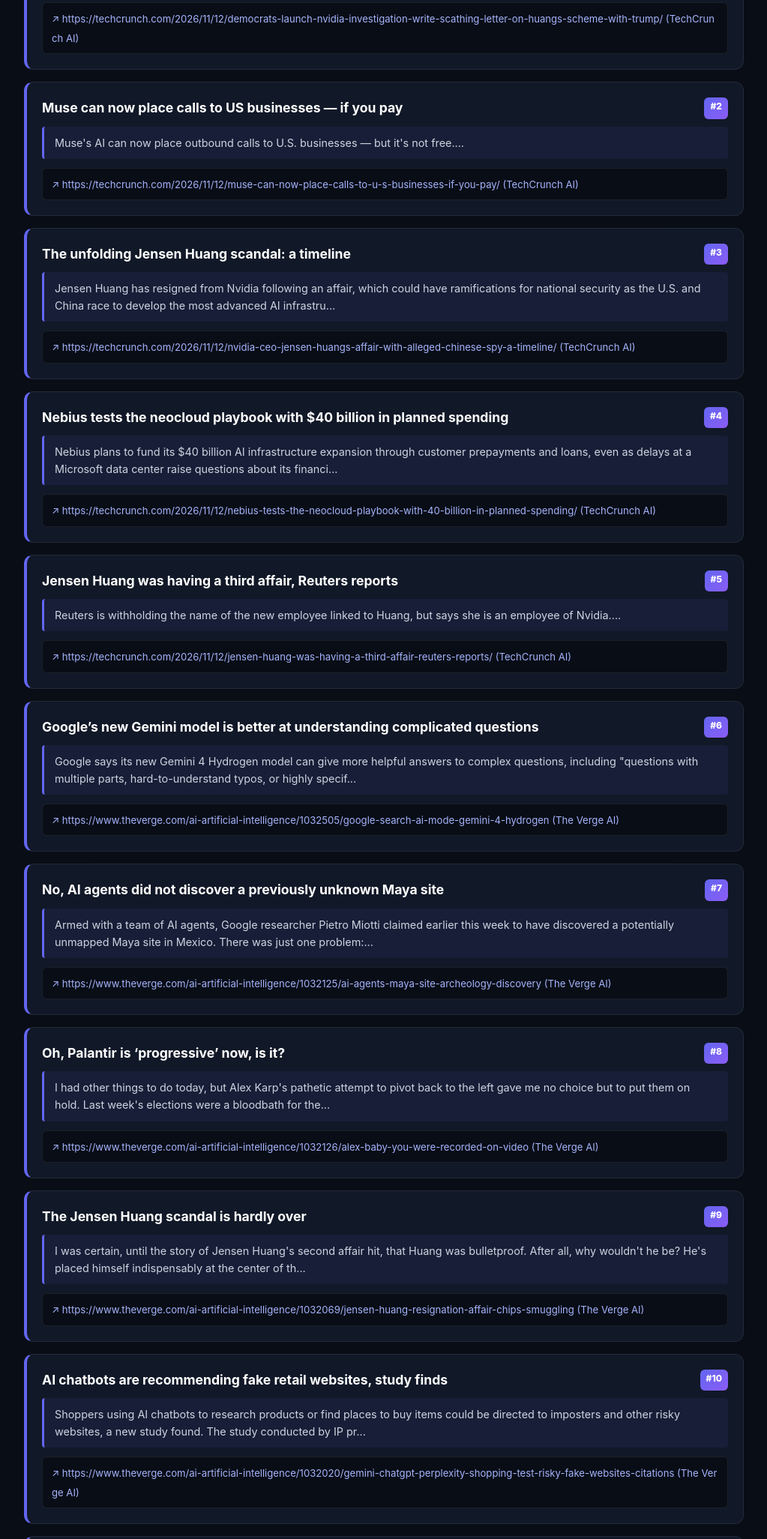
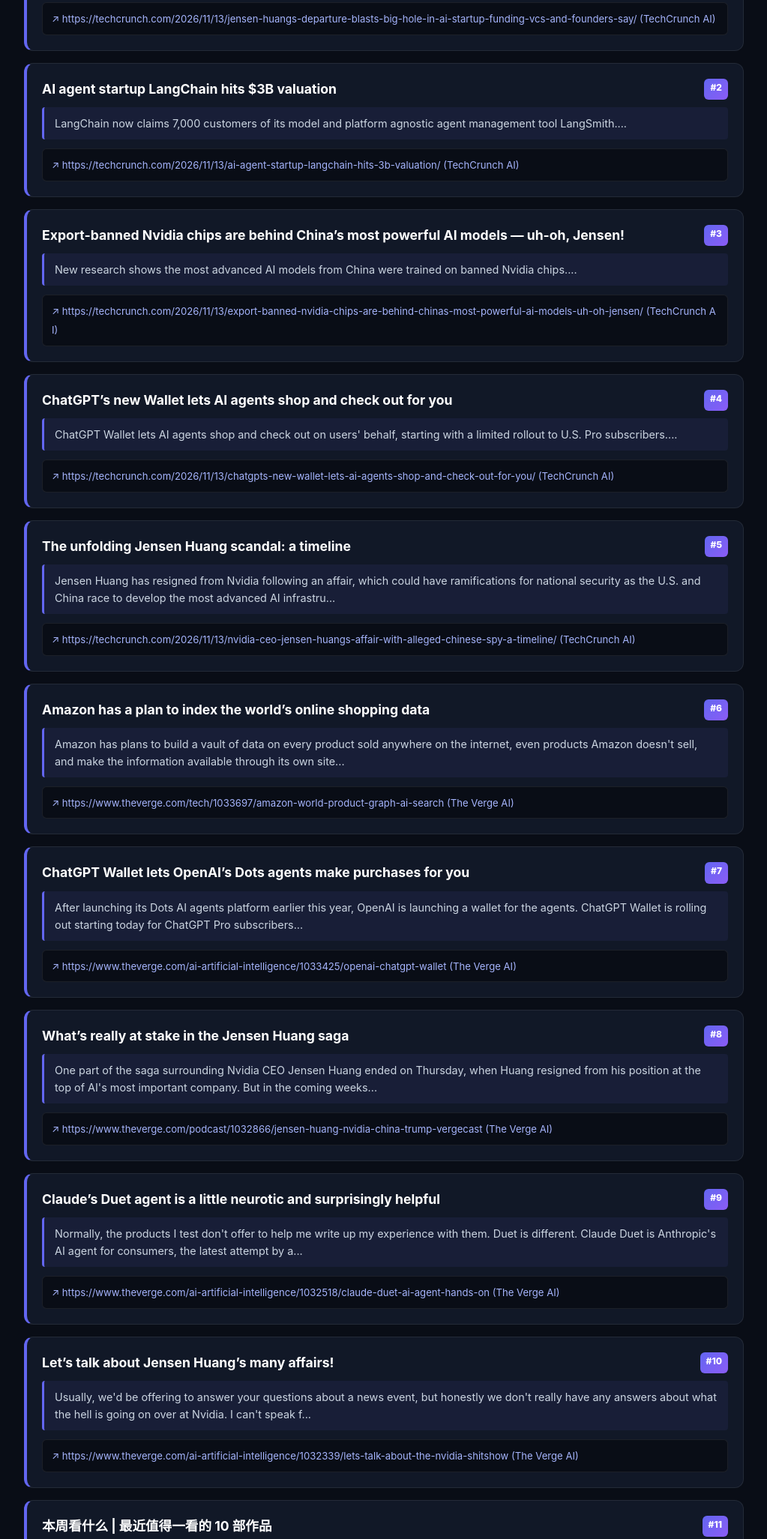
Before and after one commit to wfy/AI-daily, a plain HTML site: page index.html in a window 1280 px wide. Shown: the part 343-2396 px from the top of the page at 75% size, without its empty margins (128-1151 px from the left). Drawn offline with Linux system fonts and the light colour scheme.

Commit message:
Auto-update AI Daily Report [2026-11-14]

```diff
--- a/index.html
+++ b/index.html
@@ -47,7 +47,7 @@
             <div class="tag">🟢 每天 07:30 自动定时更新</div>
         </nav>
         <section class="hero">
-            <h1>全球 AI 日报【2026年11月13日】</h1>
+            <h1>全球 AI 日报【2026年11月14日】</h1>
             <p>基于 GitHub Actions 自动化更新，搜集过去 24 小时全球顶尖实验室、媒体与开源社区最新 AI 动态。</p>
         </section>
 
@@ -55,30 +55,60 @@
 
         <div class="news-card">
             <div class="card-top">
-                <h3 class="card-heading">Democrats launch Nvidia investigation, write scathing letter on Huang’s ‘scheme’ with Trump</h3>
+                <h3 class="card-heading">Jensen Huang’s departure blasts big hole in AI startup funding, VCs and founders say</h3>
                 <span class="card-badge">#1</span>
             </div>
             <div class="summary-callout">
-                This Congressional investigation into Nvidia's China sales and its dealings with Trump is the second one, so far, since news of the alleged spy affair broke....
+                Nvidia poured tens of billions into AI startups under Huang. Without him at the helm, founders and VCs are bracing for smaller checks and lower valuations....
             </div>
             <div class="source-bar">
-                <a href="https://techcrunch.com/2026/11/12/democrats-launch-nvidia-investigation-write-scathing-letter-on-huangs-scheme-with-trump/" target="_blank" class="source-link">
-                    ↗ https://techcrunch.com/2026/11/12/democrats-launch-nvidia-investigation-write-scathing-letter-on-huangs-scheme-with-trump/ (TechCrunch AI)
+                <a href="https://techcrunch.com/2026/11/13/jensen-huangs-departure-blasts-big-hole-in-ai-startup-funding-vcs-and-founders-say/" target="_blank" class="source-link">
+                    ↗ https://techcrunch.com/2026/11/13/jensen-huangs-departure-blasts-big-hole-in-ai-startup-funding-vcs-and-founders-say/ (TechCrunch AI)
                 </a>
             </div>
         </div>
 
         <div class="news-card">
             <div class="card-top">
-                <h3 class="card-heading">Muse can now place calls to US businesses — if you pay</h3>
+                <h3 class="card-heading">AI agent startup LangChain hits $3B valuation</h3>
                 <span class="card-badge">#2</span>
             </div>
             <div class="summary-callout">
-                Muse's AI can now place outbound calls to U.S. businesses — but it's not free....
+                LangChain now claims 7,000 customers of its model and platform agnostic agent management tool LangSmith....
             </div>
             <div class="source-bar">
-                <a href="https://techcrunch.com/2026/11/12/muse-can-now-place-calls-to-u-s-businesses-if-you-pay/" target="_blank" class="source-link">
-                    ↗ https://techcrunch.com/2026/11/12/muse-can-now-place-calls-to-u-s-businesses-if-you-pay/ (TechCrunch AI)
+                <a href="https://techcrunch.com/2026/11/13/ai-agent-startup-langchain-hits-3b-valuation/" target="_blank" class="source-link">
+                    ↗ https://techcrunch.com/2026/11/13/ai-agent-startup-langchain-hits-3b-valuation/ (TechCrunch AI)
+                </a>
+            </div>
+        </div>
+
+        <div class="news-card">
+            <div class="card-top">
+                <h3 class="card-heading">Export-banned Nvidia chips are behind China’s most powerful AI models — uh-oh, Jensen!</h3>
+                <span class="card-badge">#3</span>
+            </div>
+            <div class="summary-callout">
+                New research shows the most advanced AI models from China were trained on banned Nvidia chips....
+            </div>
+            <div class="source-bar">
+                <a href="https://techcrunch.com/2026/11/13/export-banned-nvidia-chips-are-behind-chinas-most-powerful-ai-models-uh-oh-jensen/" target="_blank" class="source-link">
+                    ↗ https://techcrunch.com/2026/11/13/export-banned-nvidia-chips-are-behind-chinas-most-powerful-ai-models-uh-oh-jensen/ (TechCrunch AI)
+                </a>
+            </div>
+        </div>
+
+        <div class="news-card">
+            <div class="card-top">
+                <h3 class="card-heading">ChatGPT’s new Wallet lets AI agents shop and check out for you</h3>
+                <span class="card-badge">#4</span>
+            </div>
+            <div class="summary-callout">
+                ChatGPT Wallet lets AI agents shop and check out on users' behalf, starting with a limited rollout to U.S. Pro subscribers....
+            </div>
+            <div class="source-bar">
+                <a href="https://techcrunch.com/2026/11/13/chatgpts-new-wallet-lets-ai-agents-shop-and-check-out-for-you/" target="_blank" class="source-link">
+                    ↗ https://techcrunch.com/2026/11/13/chatgpts-new-wallet-lets-ai-agents-shop-and-check-out-for-you/ (TechCrunch AI)
                 </a>
             </div>
         </div>
@@ -86,119 +116,134 @@
         <div class="news-card">
             <div class="card-top">
                 <h3 class="card-heading">The unfolding Jensen Huang scandal: a timeline</h3>
-                <span class="card-badge">#3</span>
+                <span class="card-badge">#5</span>
             </div>
             <div class="summary-callout">
                 Jensen Huang has resigned from Nvidia following an affair, which could have ramifications for national security as the U.S. and China race to develop the most advanced AI infrastru...
             </div>
             <div class="source-bar">
-                <a href="https://techcrunch.com/2026/11/12/nvidia-ceo-jensen-huangs-affair-with-alleged-chinese-spy-a-timeline/" target="_blank" class="source-link">
-                    ↗ https://techcrunch.com/2026/11/12/nvidia-ceo-jensen-huangs-affair-with-alleged-chinese-spy-a-timeline/ (TechCrunch AI)
+                <a href="https://techcrunch.com/2026/11/13/nvidia-ceo-jensen-huangs-affair-with-alleged-chinese-spy-a-timeline/" target="_blank" class="source-link">
+                    ↗ https://techcrunch.com/2026/11/13/nvidia-ceo-jensen-huangs-affair-with-alleged-chinese-spy-a-timeline/ (TechCrunch AI)
                 </a>
             </div>
         </div>
 
         <div class="news-card">
             <div class="card-top">
-                <h3 class="card-heading">Nebius tests the neocloud playbook with $40 billion in planned spending</h3>
-                <span class="card-badge">#4</span>
+                <h3 class="card-heading">Amazon has a plan to index the world’s online shopping data</h3>
+                <span class="card-badge">#6</span>
             </div>
             <div class="summary-callout">
-                Nebius plans to fund its $40 billion AI infrastructure expansion through customer prepayments and loans, even as delays at a Microsoft data center raise questions about its financi...
+                Amazon has plans to build a vault of data on every product sold anywhere on the internet, even products Amazon doesn't sell, and make the information available through its own site...
             </div>
             <div class="source-bar">
-                <a href="https://techcrunch.com/2026/11/12/nebius-tests-the-neocloud-playbook-with-40-billion-in-planned-spending/" target="_blank" class="source-link">
-                    ↗ https://techcrunch.com/2026/11/12/nebius-tests-the-neocloud-playbook-with-40-billion-in-planned-spending/ (TechCrunch AI)
+                <a href="https://www.theverge.com/tech/1033697/amazon-world-product-graph-ai-search" target="_blank" class="source-link">
+                    ↗ https://www.theverge.com/tech/1033697/amazon-world-product-graph-ai-search (The Verge AI)
                 </a>
             </div>
         </div>
 
         <div class="news-card">
             <div class="card-top">
-                <h3 class="card-heading">Jensen Huang was having a third affair, Reuters reports</h3>
-                <span class="card-badge">#5</span>
+                <h3 class="card-heading">ChatGPT Wallet lets OpenAI’s Dots agents make purchases for you</h3>
+                <span class="card-badge">#7</span>
             </div>
             <div class="summary-callout">
-                Reuters is withholding the name of the new employee linked to Huang, but says she is an employee of Nvidia....
+                After launching its Dots AI agents platform earlier this year, OpenAI is launching a wallet for the agents. ChatGPT Wallet is rolling out starting today for ChatGPT Pro subscribers...
             </div>
             <div class="source-bar">
-                <a href="https://techcrunch.com/2026/11/12/jensen-huang-was-having-a-third-affair-reuters-reports/" target="_blank" class="source-link">
-                    ↗ https://techcrunch.com/2026/11/12/jensen-huang-was-having-a-third-affair-reuters-reports/ (TechCrunch AI)
+                <a href="https://www.theverge.com/ai-artificial-intelligence/1033425/openai-chatgpt-wallet" target="_blank" class="source-link">
+                    ↗ https://www.theverge.com/ai-artificial-intelligence/1033425/openai-chatgpt-wallet (The Verge AI)
                 </a>
             </div>
         </div>
 
         <div class="news-card">
             <div class="card-top">
-                <h3 class="card-heading">Google’s new Gemini model is better at understanding complicated questions</h3>
-                <span class="card-badge">#6</span>
+                <h3 class="card-heading">What&#8217;s really at stake in the Jensen Huang saga</h3>
+                <span class="card-badge">#8</span>
             </div>
             <div class="summary-callout">
-                Google says its new Gemini 4 Hydrogen model can give more helpful answers to complex questions, including "questions with multiple parts, hard-to-understand typos, or highly specif...
+                One part of the saga surrounding Nvidia CEO Jensen Huang ended on Thursday, when Huang resigned from his position at the top of AI's most important company. But in the coming weeks...
             </div>
             <div class="source-bar">
-                <a href="https://www.theverge.com/ai-artificial-intelligence/1032505/google-search-ai-mode-gemini-4-hydrogen" target="_blank" class="source-link">
-                    ↗ https://www.theverge.com/ai-artificial-intelligence/1032505/google-search-ai-mode-gemini-4-hydrogen (The Verge AI)
+                <a href="https://www.theverge.com/podcast/1032866/jensen-huang-nvidia-china-trump-vergecast" target="_blank" class="source-link">
+                    ↗ https://www.theverge.com/podcast/1032866/jensen-huang-nvidia-china-trump-vergecast (The Verge AI)
                 </a>
             </div>
         </div>
 
         <div class="news-card">
             <div class="card-top">
-                <h3 class="card-heading">No, AI agents did not discover a previously unknown Maya site</h3>
-                <span class="card-badge">#7</span>
+                <h3 class="card-heading">Claude’s Duet agent is a little neurotic and surprisingly helpful</h3>
+                <span class="card-badge">#9</span>
             </div>
             <div class="summary-callout">
-                Armed with a team of AI agents, Google researcher Pietro Miotti claimed earlier this week to have discovered a potentially unmapped Maya site in Mexico. There was just one problem:...
+                Normally, the products I test don't offer to help me write up my experience with them. Duet is different. Claude Duet is Anthropic's AI agent for consumers, the latest attempt by a...
             </div>
             <div class="source-bar">
-                <a href="https://www.theverge.com/ai-artificial-intelligence/1032125/ai-agents-maya-site-archeology-discovery" target="_blank" class="source-link">
-                    ↗ https://www.theverge.com/ai-artificial-intelligence/1032125/ai-agents-maya-site-archeology-discovery (The Verge AI)
+                <a href="https://www.theverge.com/ai-artificial-intelligence/1032518/claude-duet-ai-agent-hands-on" target="_blank" class="source-link">
+                    ↗ https://www.theverge.com/ai-artificial-intelligence/1032518/claude-duet-ai-agent-hands-on (The Verge AI)
                 </a>
             </div>
         </div>
 
         <div class="news-card">
             <div class="card-top">
-                <h3 class="card-heading">Oh, Palantir is ‘progressive’ now, is it?</h3>
-                <span class="card-badge">#8</span>
+                <h3 class="card-heading">Let’s talk about Jensen Huang’s many affairs!</h3>
+                <span class="card-badge">#10</span>
             </div>
             <div class="summary-callout">
-                I had other things to do today, but Alex Karp's pathetic attempt to pivot back to the left gave me no choice but to put them on hold. Last week's elections were a bloodbath for the...
+                Usually, we'd be offering to answer your questions about a news event, but honestly we don't really have any answers about what the hell is going on over at Nvidia. I can't speak f...
             </div>
             <div class="source-bar">
-                <a href="https://www.theverge.com/ai-artificial-intelligence/1032126/alex-baby-you-were-recorded-on-video" target="_blank" class="source-link">
-                    ↗ https://www.theverge.com/ai-artificial-intelligence/1032126/alex-baby-you-were-recorded-on-video (The Verge AI)
+                <a href="https://www.theverge.com/ai-artificial-intelligence/1032339/lets-talk-about-the-nvidia-shitshow" target="_blank" class="source-link">
+                    ↗ https://www.theverge.com/ai-artificial-intelligence/1032339/lets-talk-about-the-nvidia-shitshow (The Verge AI)
                 </a>
             </div>
         </div>
 
         <div class="news-card">
             <div class="card-top">
-                <h3 class="card-heading">The Jensen Huang scandal is hardly over</h3>
-                <span class="card-badge">#9</span>
+                <h3 class="card-heading">本周看什么 | 最近值得一看的 10 部作品</h3>
+                <span class="card-badge">#11</span>
             </div>
             <div class="summary-callout">
-                I was certain, until the story of Jensen Huang's second affair hit, that Huang was bulletproof. After all, why wouldn't he be? He's placed himself indispensably at the center of th...
+                📅本周新预告《银翼杀手2099》终极预告11月10日，剧集《银翼杀手2099》发布了终极预告，将于11月25日上线PrimeVideo。亨特·莎弗、杨紫琼主演，2099年的洛杉矶，为了彻底结束逃亡生活 ...查看全文...
             </div>
             <div class="source-bar">
-                <a href="https://www.theverge.com/ai-artificial-intelligence/1032069/jensen-huang-resignation-affair-chips-smuggling" target="_blank" class="source-link">
-                    ↗ https://www.theverge.com/ai-artificial-intelligence/1032069/jensen-huang-resignation-affair-chips-smuggling (The Verge AI)
+                <a href="https://sspai.com/post/118999" target="_blank" class="source-link">
+                    ↗ https://sspai.com/post/118999 (少数派)
                 </a>
             </div>
         </div>
 
         <div class="news-card">
             <div class="card-top">
-                <h3 class="card-heading">AI chatbots are recommending fake retail websites, study finds</h3>
-                <span class="card-badge">#10</span>
+                <h3 class="card-heading">研究生如何用 AI 辅助完成一篇综述：我的科研写作工具与实践经验</h3>
+                <span class="card-badge">#12</span>
             </div>
             <div class="summary-callout">
-                Shoppers using AI chatbots to research products or find places to buy items could be directed to imposters and other risky websites, a new study found. The study conducted by IP pr...
+                AI 改变的不是科研写作本身，而是我们完成科研写作时的工作方式。查看全文...
             </div>
             <div class="source-bar">
-                <a href="https://www.theverge.com/ai-artificial-intelligence/1032020/gemini-chatgpt-perplexity-shopping-test-risky-fake-websites-citations" target="_blank" class="source-link">
-                    ↗ https://www.theverge.com/ai-artificial-intelligence/1032020/gemini-chatgpt-perplexity-shopping-test-risky-fake-websites-citations (The Verge AI)
+                <a href="https://sspai.com/post/118153" target="_blank" class="source-link">
+                    ↗ https://sspai.com/post/118153 (少数派)
+                </a>
+            </div>
+        </div>
+
+        <div class="news-card">
+            <div class="card-top">
+                <h3 class="card-heading">在快 AI 时代，我是怎么把 Mole 做成一款「慢产品」的？</h3>
+                <span class="card-badge">#13</span>
+            </div>
+            <div class="summary-callout">
+                距离写完上一篇在少数派发的《从开源清理工具到付费Mac应用，用户教会了我如何做产品》已经过去两个多月。这段时间里，Mole从1.13一路发到了1.19，加上了AI工具清理和系统数据清理，Windows ...查看全文...
+            </div>
+            <div class="source-bar">
+                <a href="https://sspai.com/post/118512" target="_blank" class="source-link">
+                    ↗ https://sspai.com/post/118512 (少数派)
                 </a>
             </div>
         </div>
@@ -206,7 +251,7 @@
         <div class="news-card">
             <div class="card-top">
                 <h3 class="card-heading">派早报：英伟达 CEO 黄仁勋宣布辞职等</h3>
-                <span class="card-badge">#11</span>
+                <span class="card-badge">#14</span>
             </div>
             <div class="summary-callout">
                 2026 年金摇杆奖获奖名单公布，Apex Compute 推出跨平台 AI 帧生成技术 ANR 等。查看全文...
@@ -221,7 +266,7 @@
         <div class="news-card">
             <div class="card-top">
                 <h3 class="card-heading">城市漫步指南｜夏末大阪，「青黄不接」的时节刚刚好</h3>
-                <span class="card-badge">#12</span>
+                <span class="card-badge">#15</span>
             </div>
             <div class="summary-callout">
                 在炎热但逐渐清爽的夏末，我和女朋友去了一趟日本。我尝试用眼用心记录下所见所感，转写成文字。当我重新阅读这些词句，闭上眼睛，仿佛又回到了关西。我希望能把这份心情与光景，也分享给你。4:3/3:4比例的图 ...查看全文...
@@ -229,51 +274,6 @@
             <div class="source-bar">
                 <a href="https://sspai.com/post/118366" target="_blank" class="source-link">
                     ↗ https://sspai.com/post/118366 (少数派)
-                </a>
-            </div>
-        </div>
-
-        <div class="news-card">
-            <div class="card-top">
-                <h3 class="card-heading">Mac 选购指南 2026 冬季版</h3>
-                <span class="card-badge">#13</span>
-            </div>
-            <div class="summary-callout">
-                内存、存储涨价但又得换 Mac？记得收下这份选购指南。查看全文...
-            </div>
-            <div class="source-bar">
-                <a href="https://sspai.com/post/85735" target="_blank" class="source-link">
-                    ↗ https://sspai.com/post/85735 (少数派)
-                </a>
-            </div>
-        </div>
-
-        <div class="news-card">
-            <div class="card-top">
-                <h3 class="card-heading">让老音箱焕发新生：Home Assistant Connect AUX-2 首发体验</h3>
-                <span class="card-badge">#14</span>
-            </div>
-            <div class="summary-callout">
-                玩智能家居这几年，灯光、传感器和开关基本已经靠着Matter和HomeAssistant打通了，唯独多房间音频（Multi-roomAudio）还停留在各自为战的阶段。想让客厅的HomePod、书房的 ...查看全文...
-            </div>
-            <div class="source-bar">
-                <a href="https://sspai.com/post/118921" target="_blank" class="source-link">
-                    ↗ https://sspai.com/post/118921 (少数派)
-                </a>
-            </div>
-        </div>
-
-        <div class="news-card">
-            <div class="card-top">
-                <h3 class="card-heading">派早报：Apple 公布 Swift Student Challenge 安排、微软发布 Auto SR 等</h3>
-                <span class="card-badge">#15</span>
-            </div>
-            <div class="summary-callout">
-                Arm 发布 Cortex-M42 处理器、任天堂宣布「轻松登入」功能将下线等。查看全文...
-            </div>
-            <div class="source-bar">
-                <a href="https://sspai.com/post/118935" target="_blank" class="source-link">
-                    ↗ https://sspai.com/post/118935 (少数派)
                 </a>
             </div>
         </div>
```
